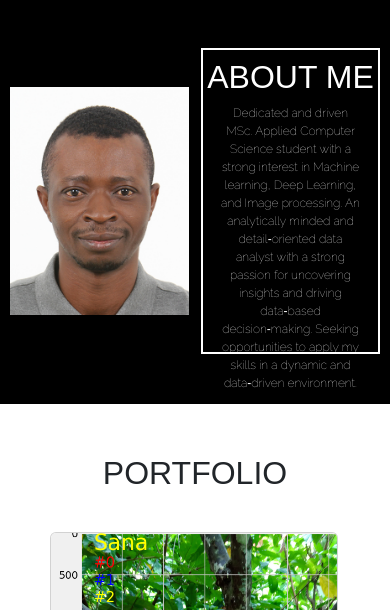
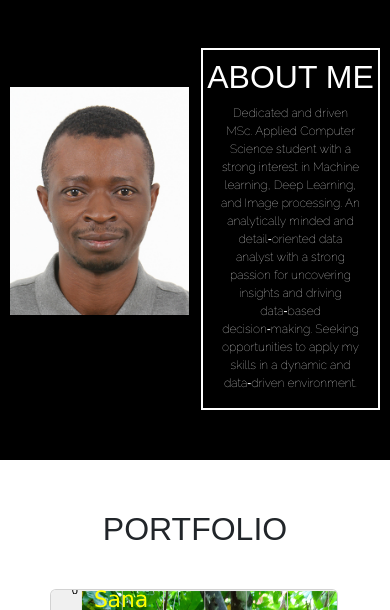
Before and after one commit to Anokyeken/portfolio, a website: page index.html in a window 390 px wide. Shown: the part 846-1456 px from the top of the page. Drawn offline with nearby package versions, Linux system fonts and the light colour scheme; a web font is replaced by a local one.

Commit message:
fix overflow error

```diff
--- a/sass/include/main/main.scss
+++ b/sass/include/main/main.scss
@@ -93,12 +93,7 @@ html{
             grid-row: 1/span 4;
             border: 2px solid #fff;
             color: #fff;
-            // padding: 5px 5px;
-            // box-shadow:0 2px 2px 0 rgba(192, 187, 187, 0.918),2px 0  2px 0 rgba(178, 174, 174, 0.918);
-            // p
-            // {
-            //     // display: contents;
-            // }
+
         }
 
     }
@@ -301,6 +296,17 @@ p{
         }
     }
 }
+
+@media screen and (max-width:1230px)
+{
+    .abt-item2
+    {
+        grid-column: 5/span 4;
+        grid-row: 1/span 8 !important;
+
+
+    }
+}
 @media screen and (max-width:550px)
 {
     .abt-item{
```
Also changed, not shown: src/css/style.css, 1 other file.
